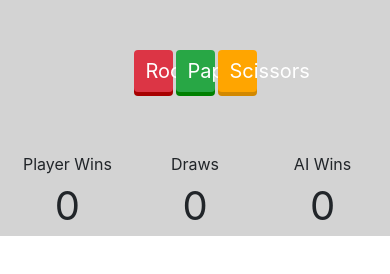
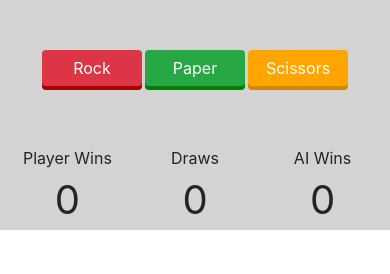
Before and after one commit to Karan-Taneja/RoShamBo, a plain HTML site: page index.html in a window 390 px wide. Drawn offline with nearby package versions, Linux system fonts and the light colour scheme.

Commit message:
adjusted font and button sizing to account for mobile view

```diff
--- a/styles/app.css
+++ b/styles/app.css
@@ -44,8 +44,9 @@
     color: white;
     border: none;
     border-radius: 5px, 10px;
+    min-width: 100px;
     width: 10%;
-    font-size: 20px;
+    font-size: 100%;
 }
 
 .button:active {
```
